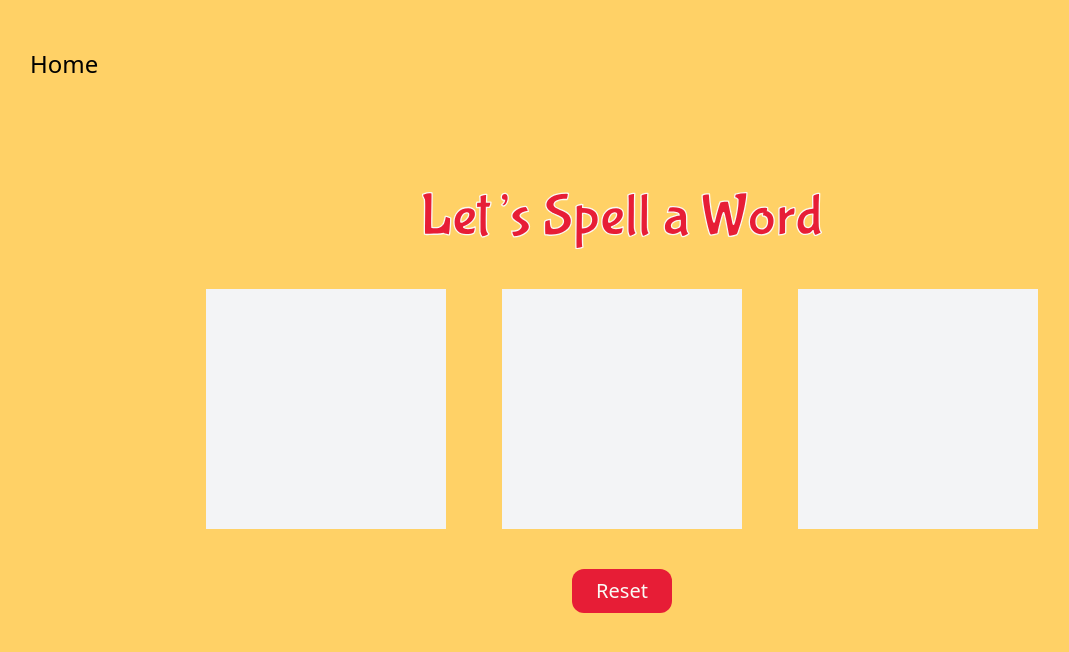
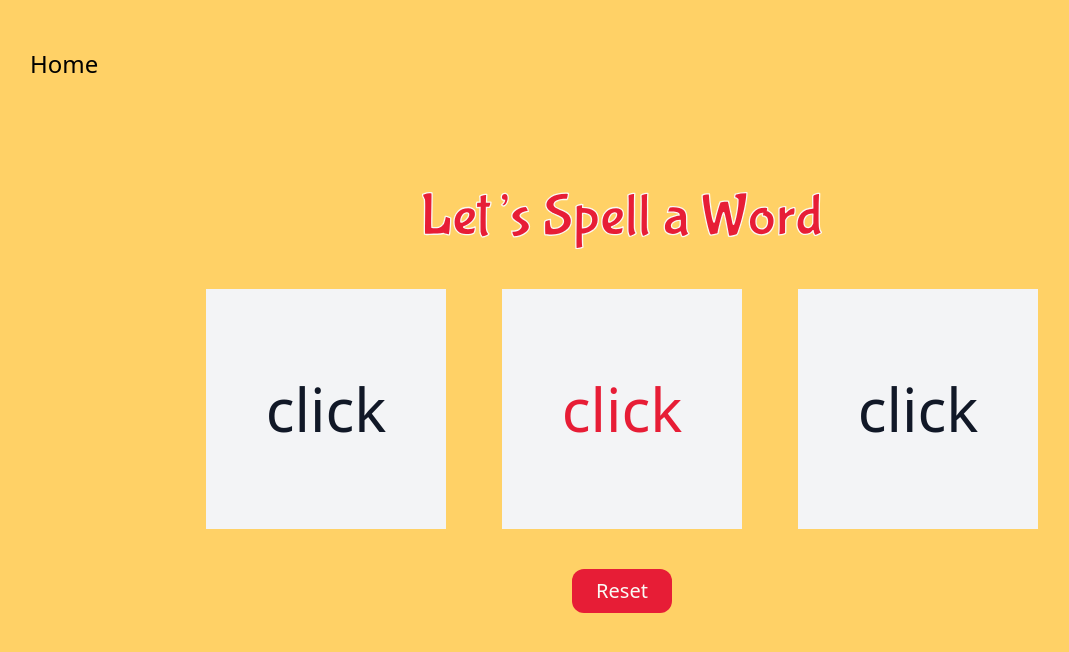
Before and after one commit to ghpaterson/literacy-capps, a Next.js app: page /three in a window 1280 px wide. Shown: the top 652 px of the page, without its empty margins (18-1087 px from the left). Built offline with nearby package versions, Linux system fonts and the light colour scheme.

Commit message:
added click as default useState

```diff
--- a/app/three/page.js
+++ b/app/three/page.js
@@ -6,10 +6,10 @@ import letsSpell from "../../public/letsspell.svg";
 import NavBar from "../../components/navbar.js";
 
 export default function Three() {
-  const [vowel, setVowel] = useState(null);
+  const [vowel, setVowel] = useState("click");
   const vowels = ["a", "e", "i", "o", "u"];
 
-  const [firstLetter, setFirstLetter] = useState(null);
+  const [firstLetter, setFirstLetter] = useState("click");
   const firstBox = [
     "b",
     "c",
@@ -32,7 +32,7 @@ export default function Three() {
     "z",
   ];
 
-  const [lastLetter, setLastLetter] = useState(null);
+  const [lastLetter, setLastLetter] = useState("click");
   const lastBox = [
     "b",
     "ck",
@@ -66,9 +66,9 @@ export default function Three() {
   };
 
   const handleResetClick = () => {
-    setVowel(null);
-    setFirstLetter(null);
-    setLastLetter(null);
+    setVowel("click");
+    setFirstLetter("click");
+    setLastLetter("click");
   };
 
   return (
```
